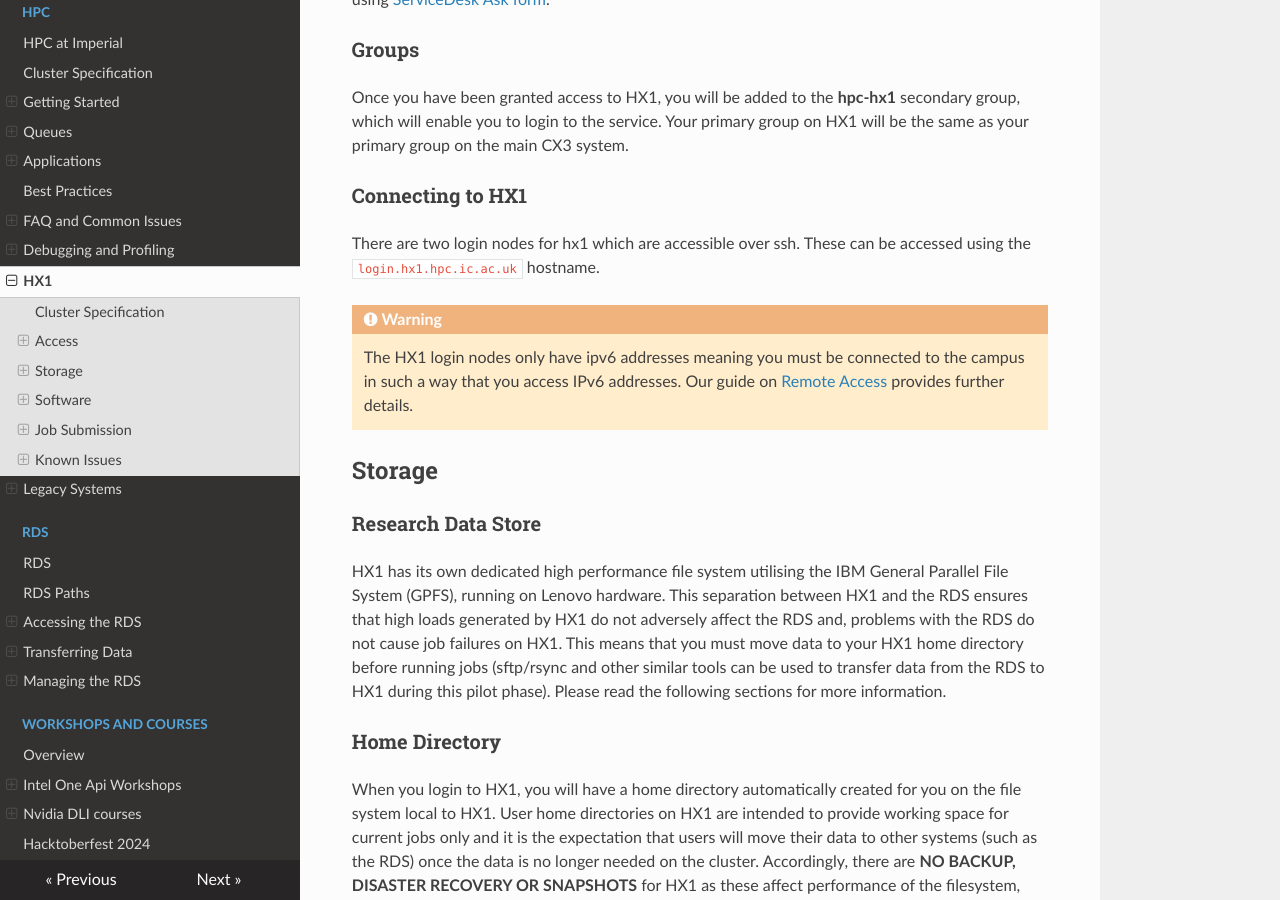
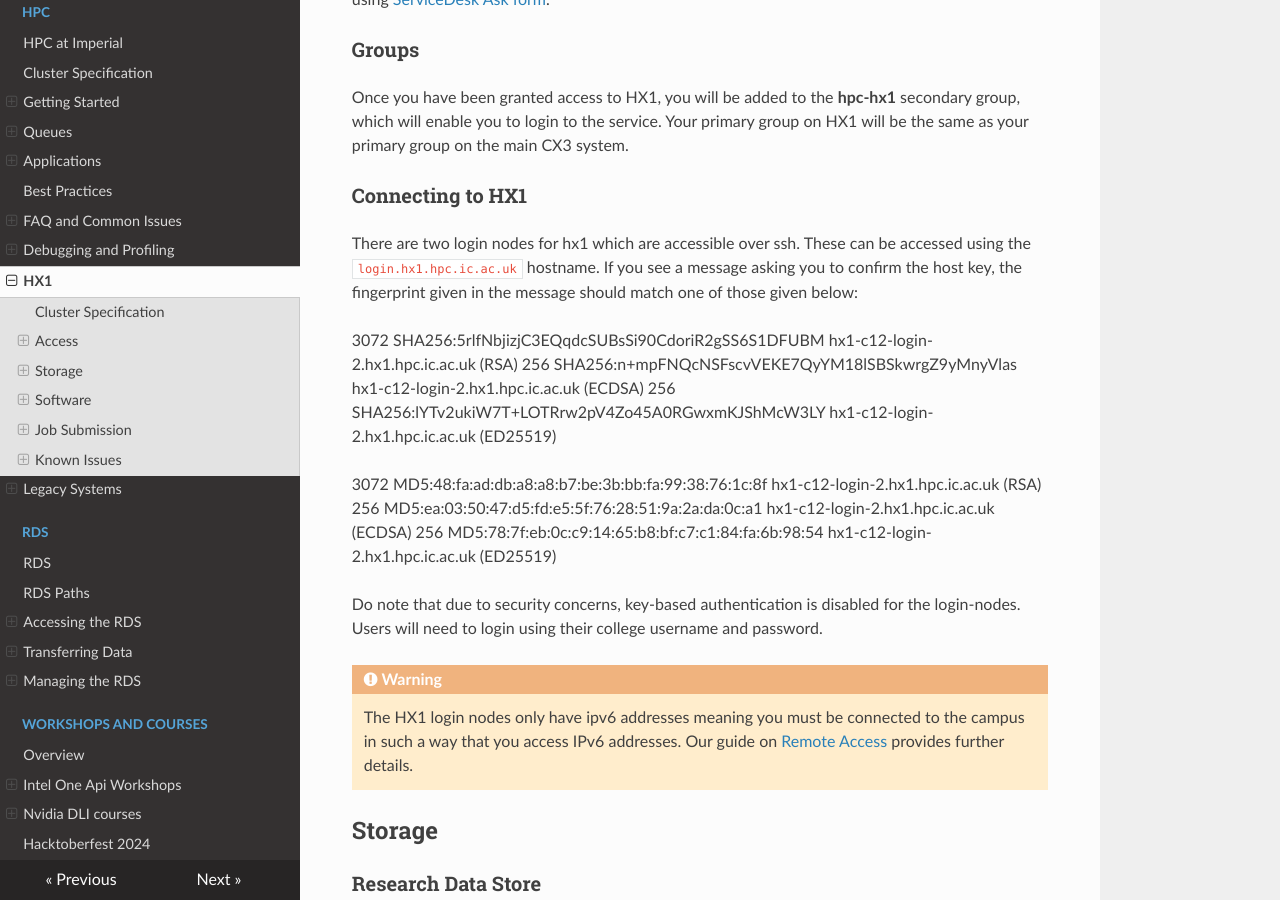
Before and after one commit to ImperialCollegeLondon/icl-rcs-user-guide, an MkDocs documentation site: the page built from docs/hpc/hx1.md, in a window 1280 px wide and 900 px high, scrolled down 937 px. Built offline with MkDocs 1.6.1, drawn with Linux system fonts in a browser that asks for light colours; nearby versions of some CDN libraries.

Commit message:
adding hx1 hostkey fingerprints

```diff
--- a/docs/hpc/hx1.md
+++ b/docs/hpc/hx1.md
@@ -26,7 +26,18 @@ Once you have been granted access to HX1, you will be added to the **hpc-hx1** s
 
 ### Connecting to HX1
 
-There are two login nodes for hx1 which are accessible over ssh. These can be accessed using the `login.hx1.hpc.ic.ac.uk` hostname.
+There are two login nodes for hx1 which are accessible over ssh. These can be accessed using the `login.hx1.hpc.ic.ac.uk` hostname. If you see a message asking you to confirm the host key, the fingerprint given in the message should match one of those given below:
+
+3072 SHA256:5rlfNbjizjC3EQqdcSUBsSi90CdoriR2gSS6S1DFUBM hx1-c12-login-2.hx1.hpc.ic.ac.uk (RSA)
+256 SHA256:n+mpFNQcNSFscvVEKE7QyYM18lSBSkwrgZ9yMnyVlas hx1-c12-login-2.hx1.hpc.ic.ac.uk (ECDSA)
+256 SHA256:lYTv2ukiW7T+LOTRrw2pV4Zo45A0RGwxmKJShMcW3LY hx1-c12-login-2.hx1.hpc.ic.ac.uk (ED25519)
+
+
+3072 MD5:48:fa:ad:db:a8:a8:b7:be:3b:bb:fa:99:38:76:1c:8f hx1-c12-login-2.hx1.hpc.ic.ac.uk (RSA)
+256 MD5:ea:03:50:47:d5:fd:e5:5f:76:28:51:9a:2a:da:0c:a1 hx1-c12-login-2.hx1.hpc.ic.ac.uk (ECDSA)
+256 MD5:78:7f:eb:0c:c9:14:65:b8:bf:c7:c1:84:fa:6b:98:54 hx1-c12-login-2.hx1.hpc.ic.ac.uk (ED25519)
+
+Do note that due to security concerns, key-based authentication is disabled for the login-nodes. Users will need to login using their college username and password.
 
 !!! warning
 
```
